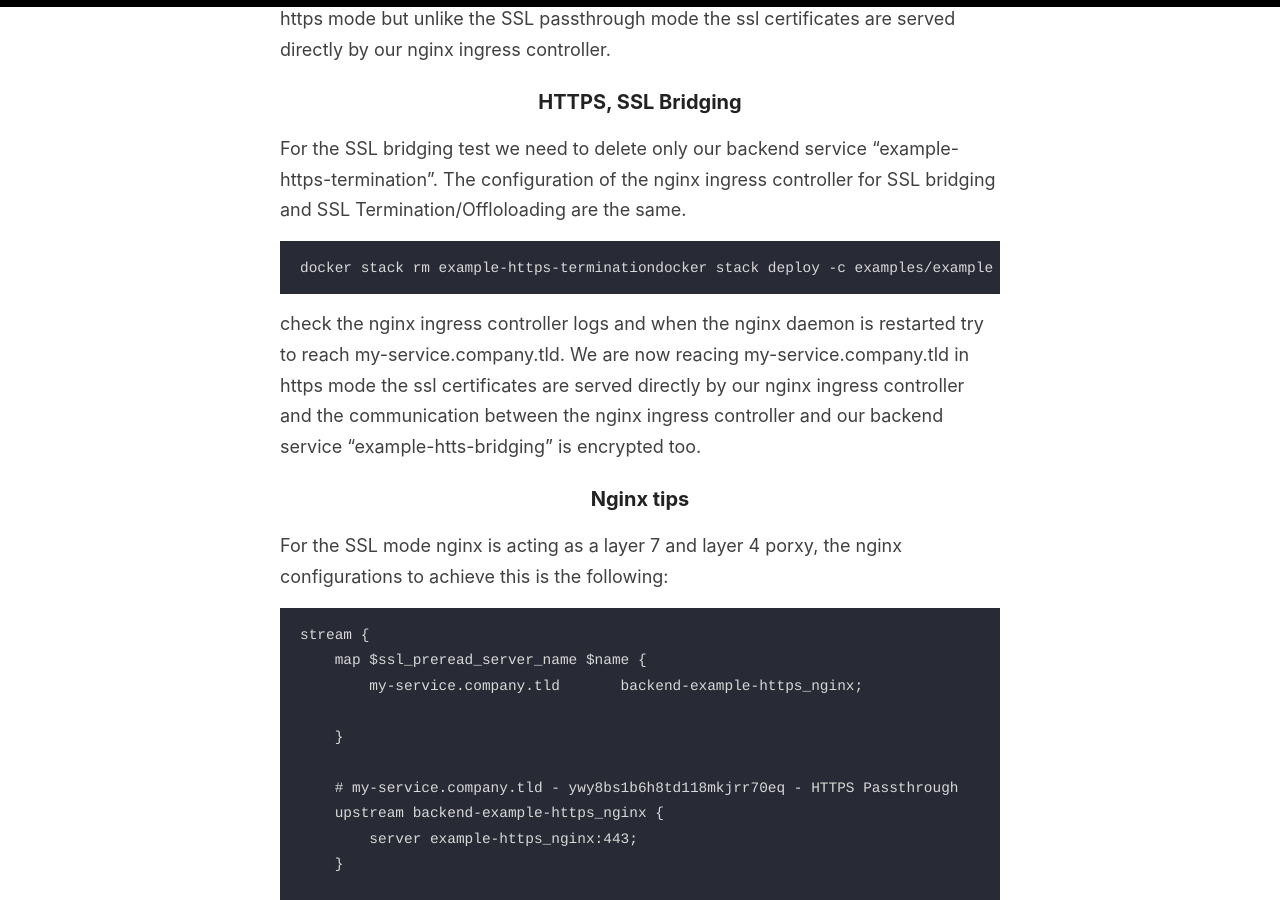
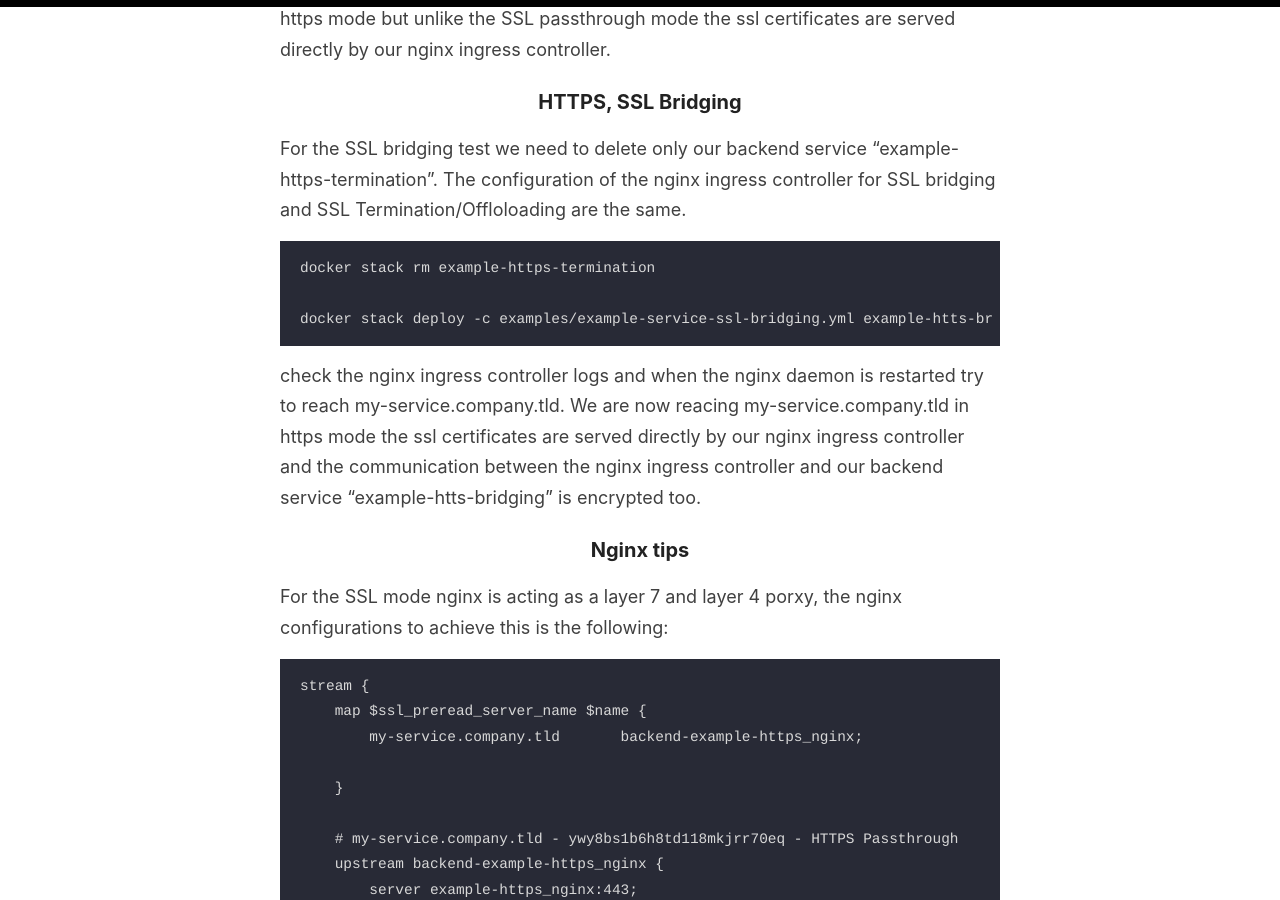
Before and after one commit to garutilorenzo/garutilorenzo.github.io, a Jekyll site: the page built from docs/_posts/2021-09-30-nginx-ingress-controller.md, in a window 1280 px wide and 900 px high, scrolled down 9262 px. Built offline with Jekyll 4.4.1, drawn with Linux system fonts in a browser that asks for light colours.

Commit message:
Fix new lines

````diff
--- a/docs/_posts/2021-09-30-nginx-ingress-controller.md
+++ b/docs/_posts/2021-09-30-nginx-ingress-controller.md
@@ -246,7 +246,9 @@ check the nginx ingress controller logs and when the nginx daemon is restarted t
 For the SSL bridging test we need to delete only our backend service “example-https-termination”. The configuration of the nginx ingress controller for SSL bridging and SSL Termination/Offloloading are the same.
 
 ```
-docker stack rm example-https-terminationdocker stack deploy -c examples/example-service-ssl-bridging.yml example-htts-bridging
+docker stack rm example-https-termination
+
+docker stack deploy -c examples/example-service-ssl-bridging.yml example-htts-bridging
 ```
 
 check the nginx ingress controller logs and when the nginx daemon is restarted try to reach my-service.company.tld. We are now reacing my-service.company.tld in https mode the ssl certificates are served directly by our nginx ingress controller and the communication between the nginx ingress controller and our backend service “example-htts-bridging” is encrypted too.
````
